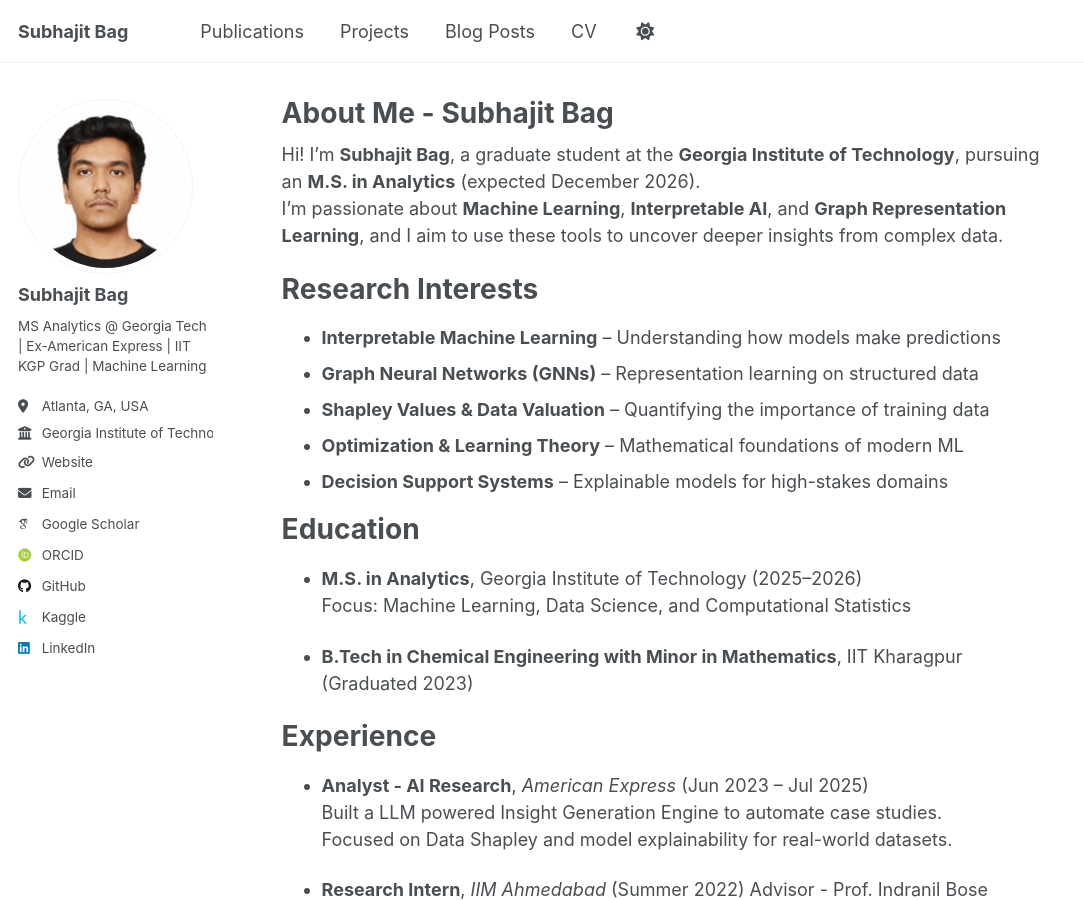
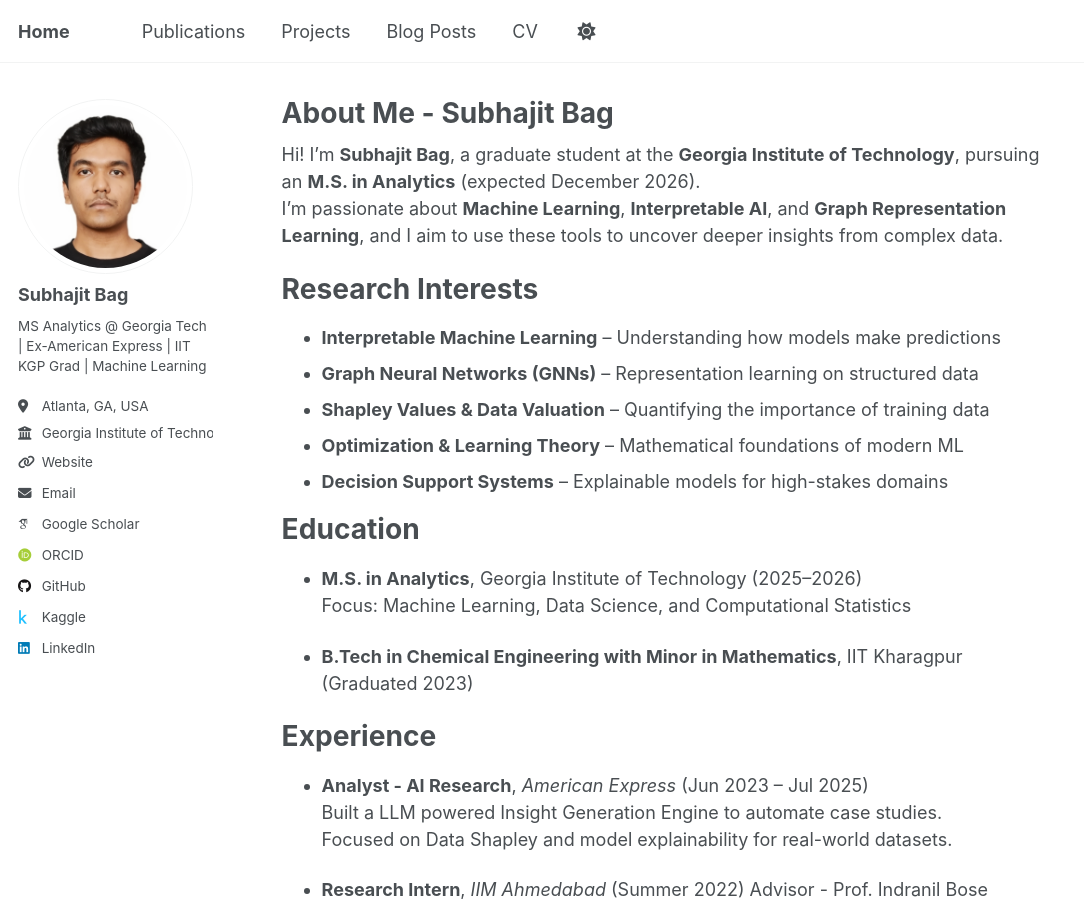
Before and after one commit to shuvo-iitkgp/shuvo-iitkgp.github.io, a Jekyll site: the page built from _pages/about.md, in a window 1280 px wide and 900 px high. Shown: the whole window, without its empty margins (0-1084 px from the left). Built offline with Jekyll 4.4.1, drawn with Linux system fonts in a browser that asks for light colours; some web fonts are replaced; a script that is not in the unit is left out.

Commit message:
Update _config.yml

```diff
--- a/_config.yml
+++ b/_config.yml
@@ -9,7 +9,7 @@
 # Basic Site Settings
 locale                   : "en-US"
 site_theme               : "default" # Currently available options are "default", "air"
-title                    : "Subhajit Bag"
+title                    : "Home"
 title_separator          : "-"
 name                     : &name "Subhajit Bag"
 description              : &description "Machine Learning | Data Science | Georgia Tech | Graph"   # Update this with a general description of your site, this is the default if not overridden by a page
```
